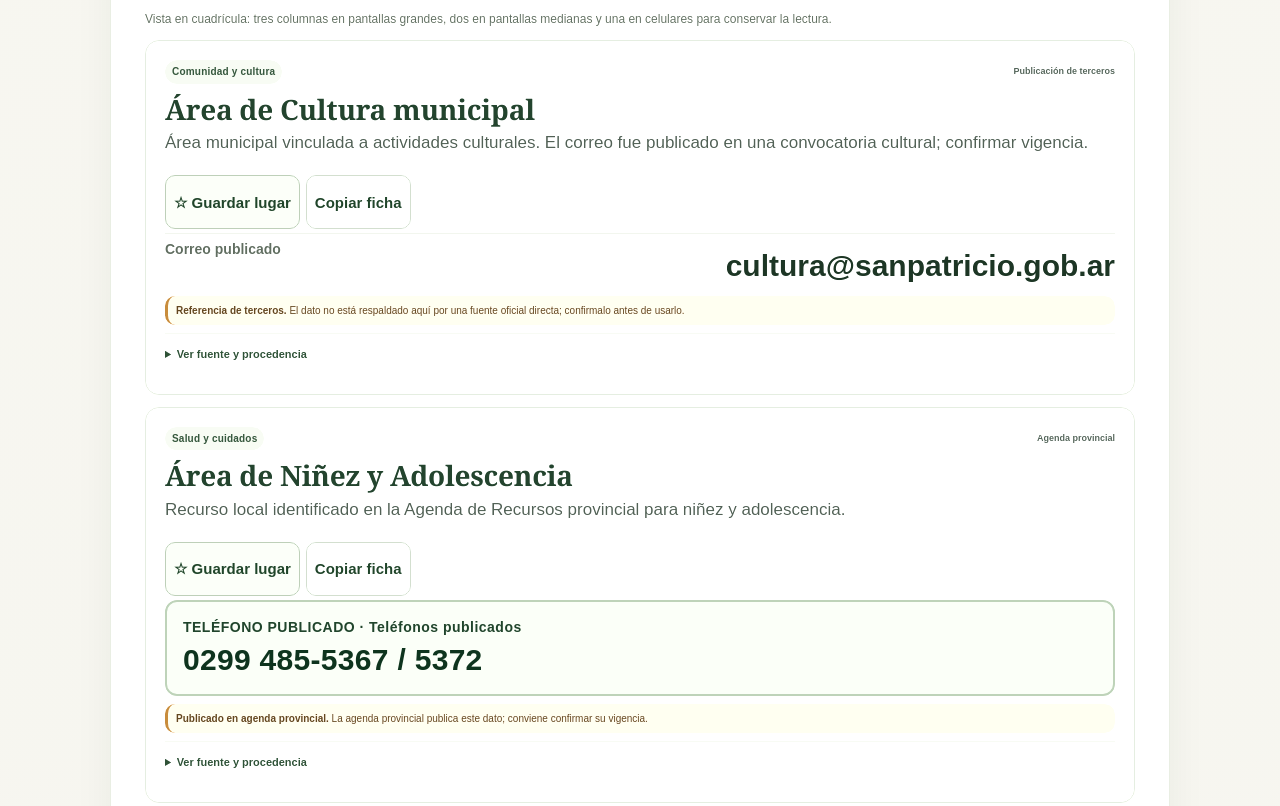
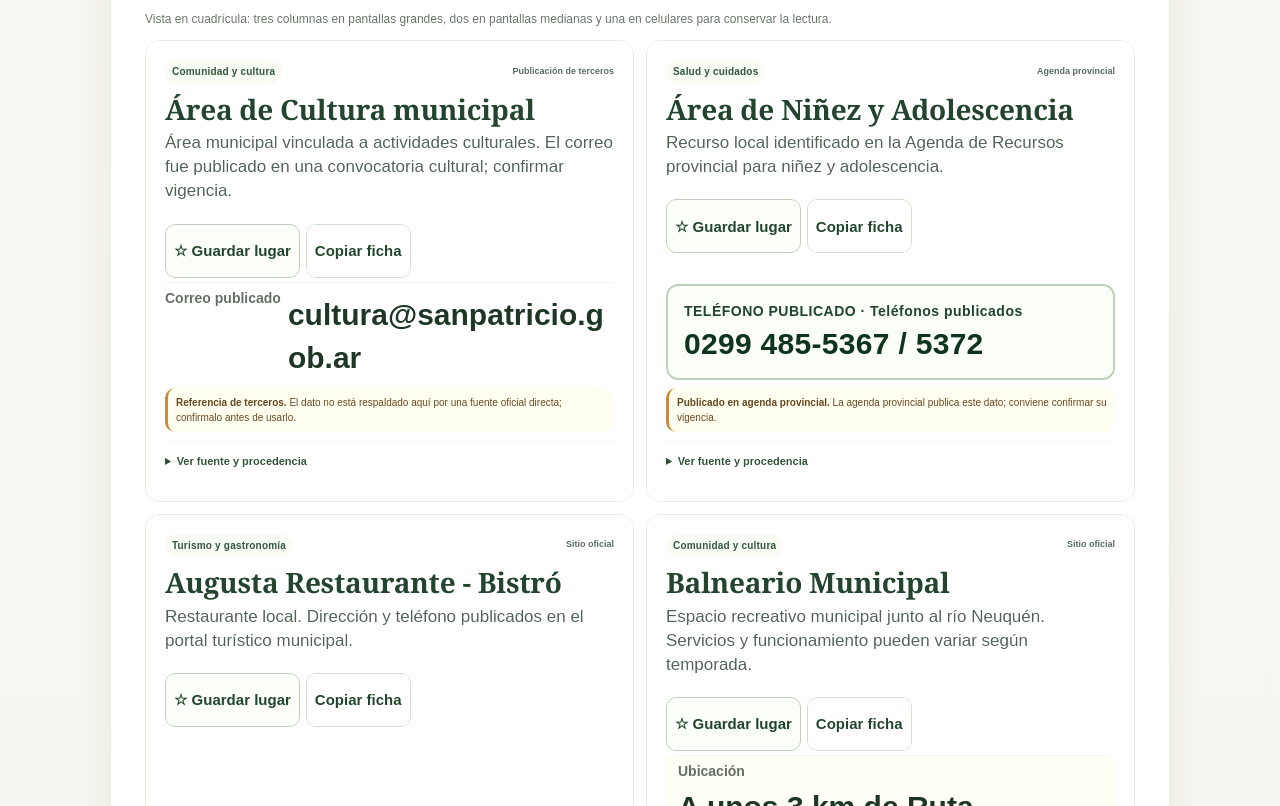
Before and after one commit to eliasmartinezcultural-glitch/SOPORTE-LOCAL, a plain HTML site: page index.html in a window 1280 px wide. Shown: the part 1717-2523 px from the top of the page. Drawn offline with Linux system fonts and the light colour scheme.

Commit message:
Corregir cuadrícula anulada por modo de letra grande

```diff
--- a/styles.css
+++ b/styles.css
@@ -693,7 +693,7 @@ button:focus-visible,a:focus-visible,summary:focus-visible,input:focus-visible,s
  .data-row-phone .data-value{font-size:19px}
  .card-action{min-height:42px;font-size:12px}
 }
-body.easy-reading .contact-grid{grid-template-columns:1fr!important}
+body.easy-reading .contact-grid{grid-template-columns:repeat(2,minmax(0,1fr))!important}
 body.easy-reading .contact-card{padding:19px!important}
 body.easy-reading .contact-card h4{font-size:28px!important}
 body.easy-reading .contact-description{font-size:17px!important}
@@ -705,3 +705,6 @@ body.easy-reading .data-value,body.easy-reading .data-row-phone .data-value{font
  html{scroll-behavior:auto!important}
  *,*::before,*::after{animation-duration:.01ms!important;animation-iteration-count:1!important;transition-duration:.01ms!important;scroll-behavior:auto!important}
 }
+
+/* La lectura ampliada conserva una cuadrícula en escritorio; solo colapsa en móviles angostos. */
+@media(max-width:560px){body.easy-reading .contact-grid{grid-template-columns:1fr!important}}
```
